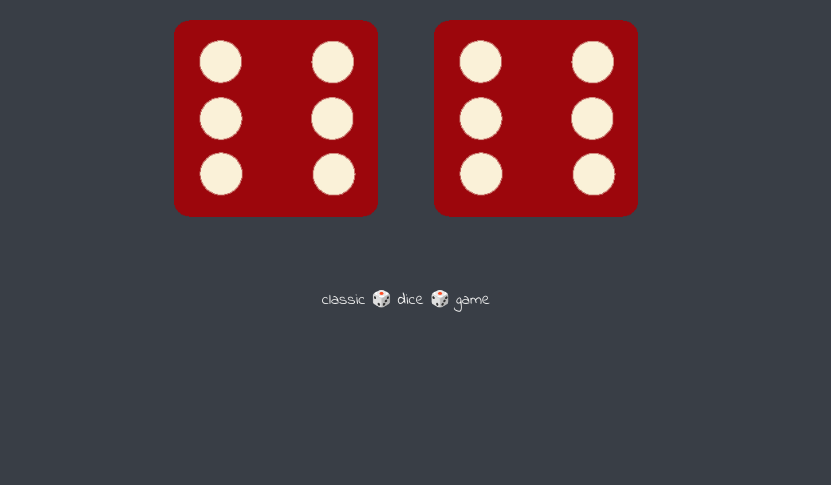
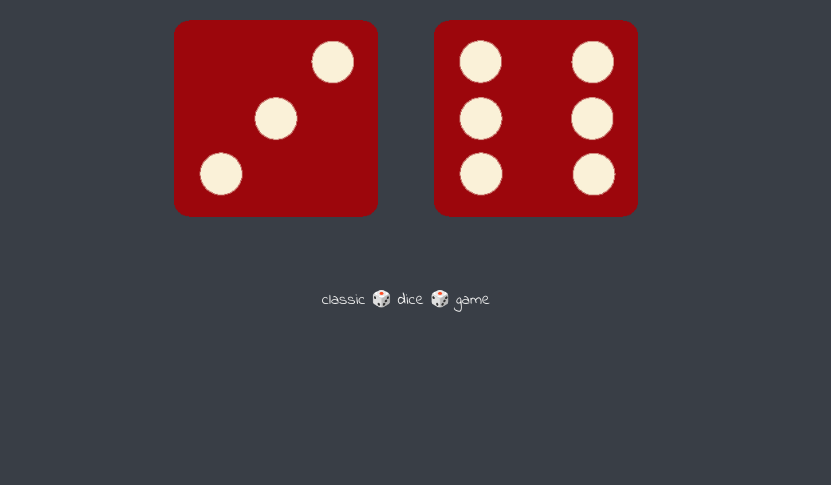
Before and after one commit to victoraremo/dice-game, a plain HTML site: page index.html in a window 1280 px wide. Shown: the part 315-800 px from the top of the page, without its empty margins (234-1065 px from the left). Drawn offline with Linux system fonts and the light colour scheme.

Commit message:
Update index.html
I fixed a bug.
js wasnt running
the problem had to do with the path naming

```diff
--- a/index.html
+++ b/index.html
@@ -25,7 +25,7 @@
     </div>
 
 
-    <script src="index.js" charset="utf-8"></script>
+    <script src="funtion.js" charset="utf-8"></script>
 
   </body>
 
```
